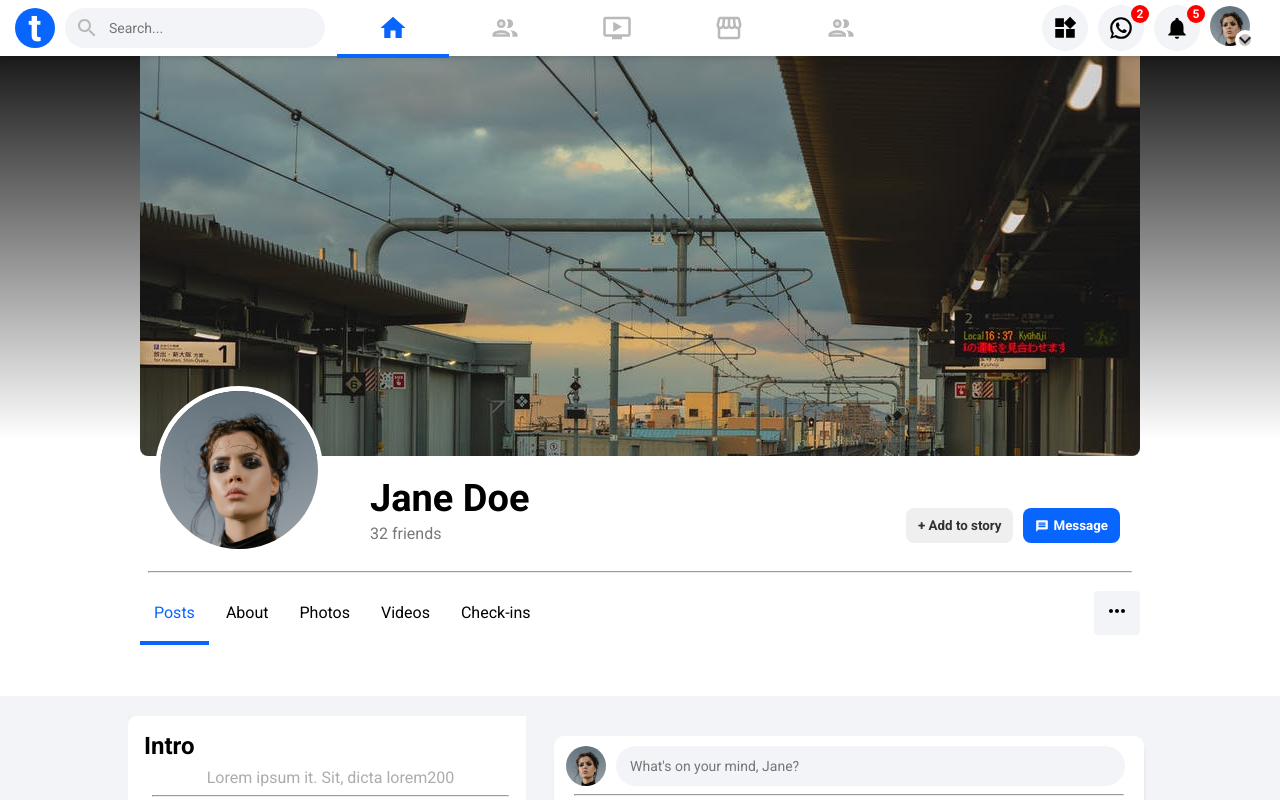
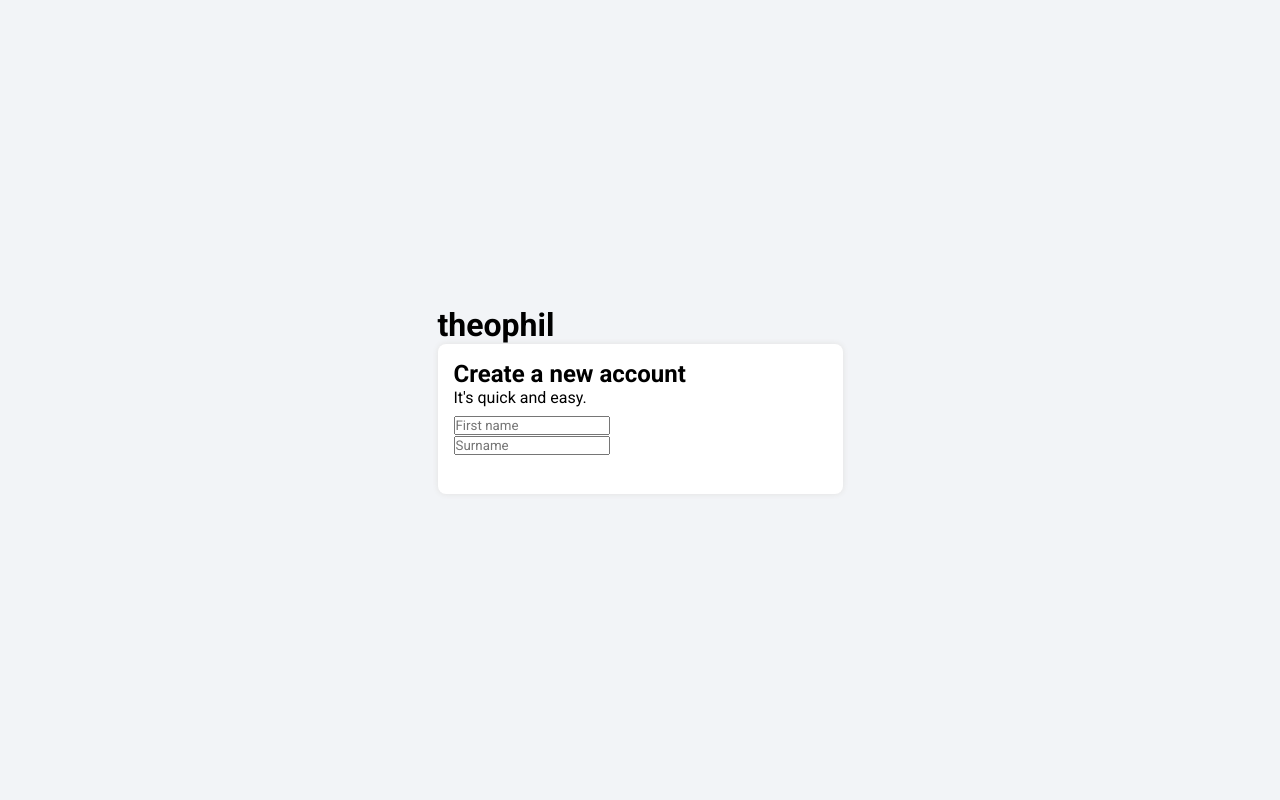
Before and after one commit to theodan11/Social_Media_MERN_PRAC, a React (Vite) app in the folder frontend/: page / in a window 1280 px wide. Shown: the top 800 px of the page. Built offline with nearby package versions, Linux system fonts and the light colour scheme.

Commit message:
Login&Register Page

```diff
--- a/frontend/src/App.css
+++ b/frontend/src/App.css
@@ -20,3 +20,32 @@
 .m-btn-primary:hover{
     background-color:var(--button-hover) ;
 }
+.card{
+    min-width: 405px;
+    min-height: 150px;
+    background-color: white;
+    padding: 16px;
+    border-radius: 8px;
+    box-shadow: 0 0 5px 1px rgb(230, 230, 230);
+
+}
+
+.card .title{
+    margin-bottom: 8px;
+}
+
+.card .desc{
+    text-align: center;
+}
+
+.card >p{
+    color: rgb(172, 172, 172);
+}
+
+.create-btn{
+    color: white;
+    line-height: 30px;
+    font-size: 20px;
+    font-weight: bold;
+    background-color: #36A420;
+}
--- a/frontend/src/App.jsx
+++ b/frontend/src/App.jsx
@@ -1,15 +1,20 @@
 
 import './App.css'
 import Navbar from './components/Navbar'
-import Home from './pages/Home_page.jsx'
-import Profile_page from './pages/Profile_page'
+import Home from './pages/HomePage'
+import LoginPage from './pages/LoginPage'
+import Profile_page from './pages/ProfilePage'
+import RegisterPage from './pages/RegisterPage'
+
 
 function App() {
 
   return (
     <>
-      <Navbar/>
-      <Profile_page/>
+    <RegisterPage/>
+      {/* <LoginPage/> */}
+      {/* <Navbar/> */}
+      {/* <Profile_page/> */}
       {/* <Home/> */}
     </>
   )
--- a/frontend/src/components/feed.css
+++ b/frontend/src/components/feed.css
@@ -10,7 +10,7 @@
     height: 120px;
     background-color: white;
     border-radius: 10px;
-    margin: 20px 8px;
+    margin: inherit;
     -webkit-box-shadow: 1px 8px 6px -4px rgba(176, 176, 176, 1);
     -moz-box-shadow: 1px 8px 6px -4px rgba(176, 176, 176, 1);
     box-shadow: 1px 8px 6px -4px rgba(176, 176, 176, 1);
--- a/frontend/src/components/profileTopSection.css
+++ b/frontend/src/components/profileTopSection.css
@@ -1,29 +1,29 @@
-.profileTopContainer{
-    height: 80vh;
+.profileTopContainer {
+    height: 592px;
     background: linear-gradient(180deg, rgb(26, 26, 26) 0%, white 60%);
     display: flex;
     justify-content: center;
     box-shadow: 0 2px 10px 1px rgb(199, 196, 196);
 }
 
-.container{
+.container {
     max-width: 1024px;
 
 }
 
-.imgContainer{
+.imgContainer {
     height: 400px;
     overflow: hidden;
     border-radius: 0 0 8px 8px;
     cursor: pointer;
 }
 
-.pNameAndActions{
+.pNameAndActions {
     position: relative;
 
 }
 
-.pImage{
+.pImage {
 
     position: absolute;
     left: 15px;
@@ -35,14 +35,14 @@
     border: 5px solid white;
 }
 
-.pImage > img{
+.pImage>img {
     width: 100%;
     height: 100%;
     object-fit: cover;
     cursor: pointer;
 }
 
-.actionsContainer{
+.actionsContainer {
     display: flex;
     margin-left: 210px;
     align-items: flex-end;
@@ -50,48 +50,51 @@
     padding: 20px;
 }
 
-.nameAndFriends .name{
+.nameAndFriends .name {
     font-size: 38px;
     margin-bottom: 4px;
 }
 
-.nameAndFriends .friends{
+.nameAndFriends .friends {
     color: rgb(120, 120, 120);
 }
 
-.tabsAndActions{
+.tabsAndActions {
     display: flex;
     align-items: center;
     justify-content: space-between;
     /* padding: 15px; */
 }
 
-.leftActions{
+.leftActions {
     display: flex;
     /* justify-content: space-between; */
     align-items: center;
     gap: 3px;
 }
 
-.leftActions .leftAction-item{
+.leftActions .leftAction-item {
     padding: 22px 14px;
     border-radius: 5px;
     cursor: pointer;
 }
 
-.leftActions .leftAction-item:hover{
-    background-color: var(--hover-background) ;
+.leftActions .leftAction-item:hover {
+    background-color: var(--hover-background);
 }
 
-.rightActions{
+.rightActions {
     background-color: var(--secondary);
     padding: 8px 11px;
     border-radius: 4px;
-cursor: pointer;
-transition: background-color .3s ease;
+    cursor: pointer;
+    transition: background-color .3s ease;
+    display: flex;
+    justify-content: center;
+    align-items: center;
 }
 
-.rightActions:hover{
+.rightActions:hover {
     background-color: var(--hover-background);
 
 }
--- /dev/null
+++ b/frontend/src/pages/LoginPage.jsx
@@ -0,0 +1,29 @@
+import React from 'react'
+import './loginPage.css'
+
+const LoginPage = () => {
+    return (
+        <div className='loginPage'>
+            <div className="logoContainer">
+                <h1>theophil</h1>
+                <h2>theophil helps you connect and share<br></br> with the people in your life</h2>
+            </div>
+            <div className="loginForm card">
+                <div className="inputCon">
+
+                    <input type="text" placeholder='Email address or phone number' />
+                </div>
+                <div className="inputCon">
+                    <input type="password" placeholder='Password' />
+
+                </div>
+                <button className='m-btn m-btn-primary ' id='login'>Log in</button>
+                <p>Forgotten password?</p>
+                <hr />
+                <button className='m-btn create-btn'>Create new account</button>
+            </div>
+        </div>
+    )
+}
+
+export default LoginPage
--- a/frontend/src/pages/Profile_page.jsx
+++ b/frontend/src/pages/ProfilePage.jsx
@@ -7,7 +7,7 @@ import Feed from '../components/Feed'
 import UserPost from '../components/UserPost'
 import ProfileTopSection from '../components/ProfileTopSection'
 import RightProfileContent from '../components/RightProfileContent'
-import LeftProfileContent from '../components/LeftProfileContent'
+import LeftProfileContent from '../components/leftProfileContent'
 
 const Profile_page = () => {
     return (
--- /dev/null
+++ b/frontend/src/pages/RegisterPage.jsx
@@ -0,0 +1,30 @@
+import React from 'react'
+import './registerPage.css'
+
+
+const RegisterPage = () => {
+    return (
+        <div className='registerPage'>
+            <div className="registerContainer">
+                <h1>theophil</h1>
+                <div className="card">
+                    <div className="title">
+                        <h2>Create a new account</h2>
+                        <p>It's quick and easy.</p>
+
+                    </div>
+                        <div className="nameContainer">
+                            <div className="fname">
+                                <input type="text" placeholder='First name'/>
+                            </div>
+                            <div className="sname">
+                                <input type="text" placeholder='Surname'/>
+                            </div>
+                        </div>
+                </div>
+            </div>
+        </div>
+    )
+}
+
+export default RegisterPage
--- /dev/null
+++ b/frontend/src/pages/loginPage.css
@@ -0,0 +1,73 @@
+.loginPage{
+    height: 100vh;
+    width: 100vw;
+    background-color: var(--secondary);
+    /* background-color: aqua; */
+/* color: red; */
+display: flex;
+justify-content: center;
+align-items: center;
+gap: 100px;
+}
+
+.logoContainer >h1{
+    color: var(--primary);
+    font-size: 58px;
+    margin-bottom: 10px;
+}
+.logoContainer >h2{
+    /* color: var(--primary); */
+    /* font-size: 58px; */
+    font-weight:
+    400;
+}
+
+.loginForm{
+    display: flex;
+    flex-direction: column;
+    gap: 10px;
+}
+
+.loginForm .inputCon{
+    font-size: 17px;
+    /* border: none; */
+    border: .8px solid var(--secondary);
+
+    width: 330px;
+    border-radius: 6px;
+}
+
+.loginForm .inputCon> input{
+    border: none;
+    padding: 14px 16px;
+    width: 100%;
+    outline: none;
+}
+
+.loginForm .inputCon input:focus {
+    outline: none;
+
+
+}
+.loginForm .inputCon:focus-within {
+
+    border: 2px solid var(--primary);
+
+}
+
+
+.loginForm .inputCon> input::placeholder {
+    font-size: 17px;
+
+}
+
+#login{
+    line-height: 30px;
+    font-size: 20px;
+    font-weight: bold;
+
+}
+.loginForm >p{
+    color: var(--primary);
+    text-align: center;
+}
--- a/frontend/src/pages/profile.css
+++ b/frontend/src/pages/profile.css
@@ -25,25 +25,3 @@
     gap: 20px;
 
 }
-
-.card{
-    min-width: 405px;
-    min-height: 150px;
-    background-color: white;
-    padding: 16px;
-    border-radius: 8px;
-    box-shadow: 0 0 5px 1px rgb(230, 230, 230);
-
-}
-
-.card .title{
-    margin-bottom: 8px;
-}
-
-.card .desc{
-    text-align: center;
-}
-
-.card >p{
-    color: rgb(172, 172, 172);
-}
--- /dev/null
+++ b/frontend/src/pages/registerPage.css
@@ -0,0 +1,8 @@
+.registerPage{
+    display: flex;
+    justify-content: center;
+    align-items: center;
+    width: 100vw;
+    height: 100vh;
+    background-color: var(--secondary);
+}
```
Also changed, not shown: frontend/src/pages/HomePage.jsx (renamed from frontend/src/pages/Home_page.jsx).
